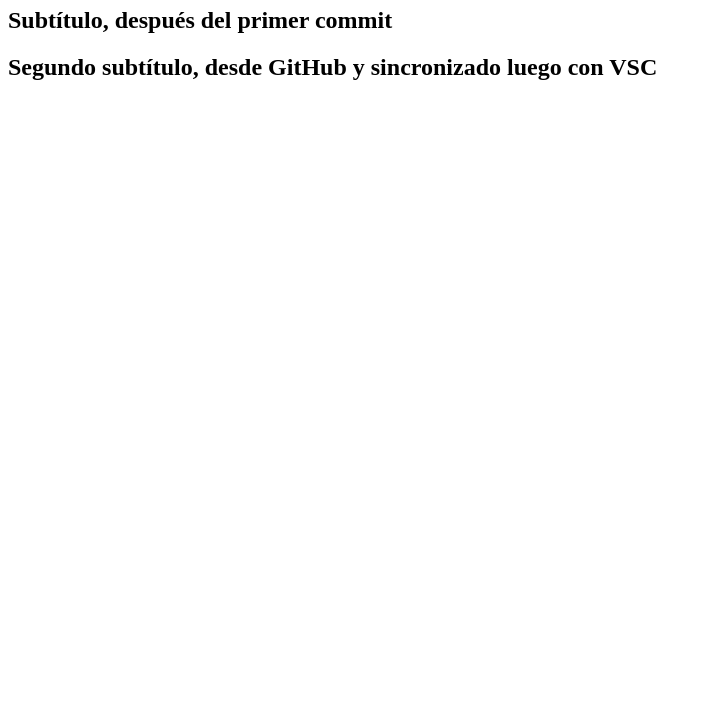
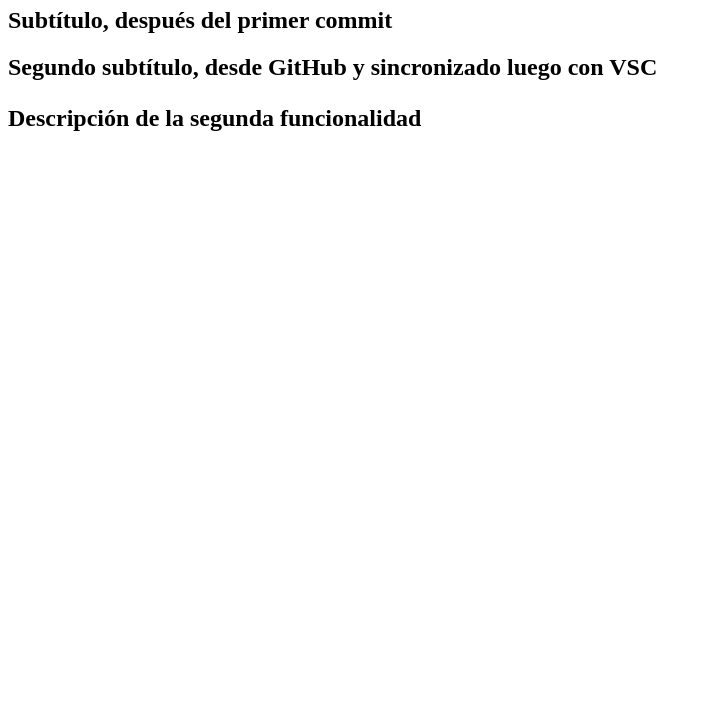
Before and after one commit to vic-mar-fer/desde-gh-01, a plain HTML site: page index.html in a window 1280 px wide. Shown: the part 73-800 px from the top of the page, without its empty margins (0-711 px from the left). Drawn offline with Linux system fonts and the light colour scheme.

Commit message:
Commit 1 de la funcionalidad 2

```diff
--- a/index.html
+++ b/index.html
@@ -14,5 +14,7 @@
 
     <h2>Segundo subtítulo, desde GitHub y sincronizado luego con VSC<h2>
 
+    <p>Descripción de la segunda funcionalidad</p>
+
 </body>
 </html>
```
